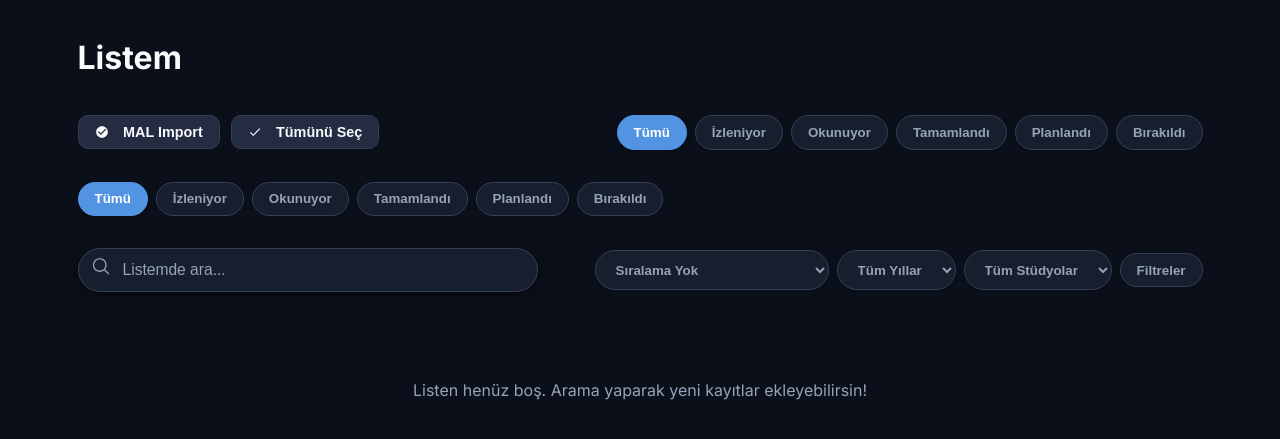
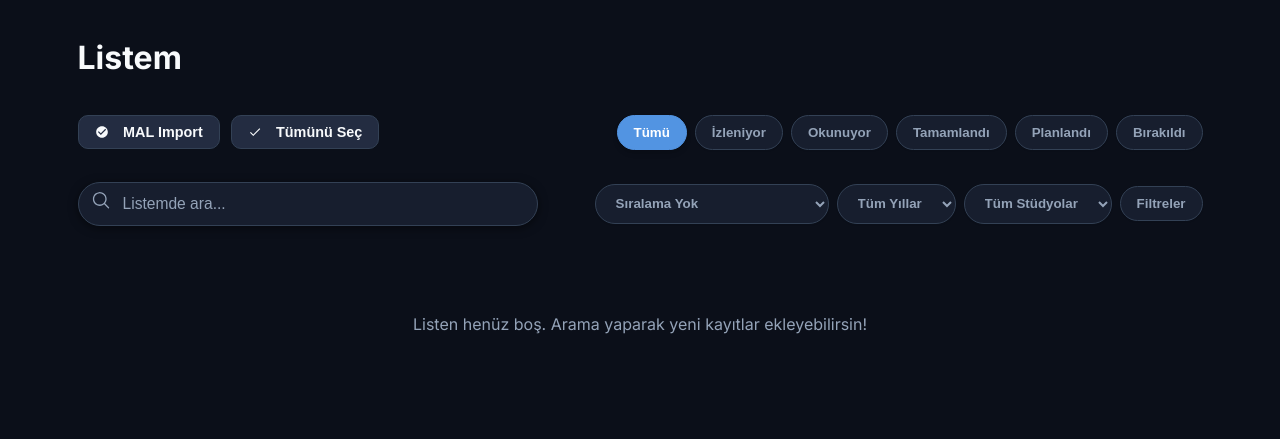
Before and after one commit to xochiquettzal/manhwa_platform, a Flask app: page /my-list in a window 1280 px wide. Shown: the part 102-541 px from the top of the page. Run offline with Flask 3, Linux system fonts and the light colour scheme; the visitor is signed in with stand-in values (Sample User, id 1); data that the repository does not hold is empty.

Commit message:
Remove duplicate status filter controls from dashboard
Deleted the redundant status filter section in dashboard.html since it was duplicated in the template. The same filter controls already existed in another part of the file, making this section unnecessary. This cleanup improves code maintainability and prevents potential UI confusion.

```diff
--- a/templates/dashboard.html
+++ b/templates/dashboard.html
@@ -24,18 +24,6 @@
                 {{ _('Seçilenleri Sil') }}
             </button>
         </div>
-        <div id="my-list-status-container" class="segmented-group">
-            <button class="filter-btn active" data-status="all">{{ _('Tümü') }}</button>
-            <button class="filter-btn" data-status="İzleniyor">{{ _('İzleniyor') }}</button>
-            <button class="filter-btn" data-status="Okunuyor">{{ _('Okunuyor') }}</button>
-            <button class="filter-btn" data-status="Tamamlandı">{{ _('Tamamlandı') }}</button>
-            <button class="filter-btn" data-status="Planlandı">{{ _('Planlandı') }}</button>
-            <button class="filter-btn" data-status="Bırakıldı">{{ _('Bırakıldı') }}</button>
-        </div>
-    </div>
-
-    <!-- Üst sıra: Durum filtreleri -->
-    <div class="page-controls">
         <div id="my-list-status-container" class="segmented-group">
             <button class="filter-btn active" data-status="all">{{ _('Tümü') }}</button>
             <button class="filter-btn" data-status="İzleniyor">{{ _('İzleniyor') }}</button>
```
